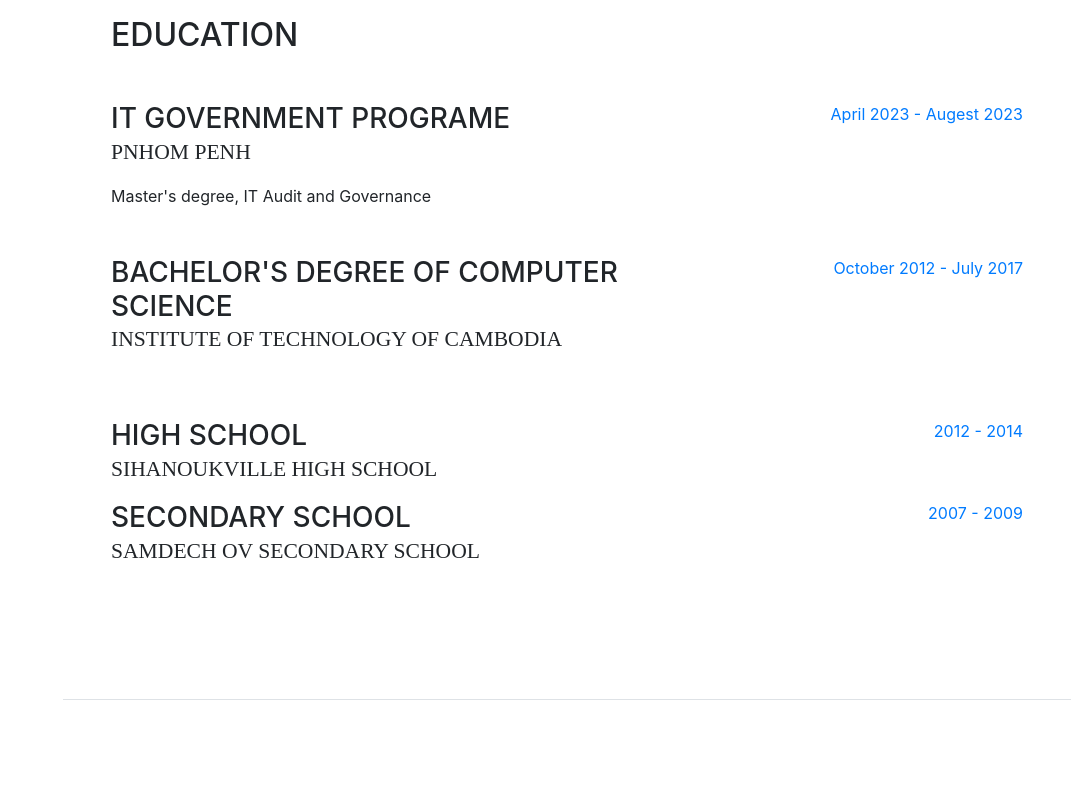
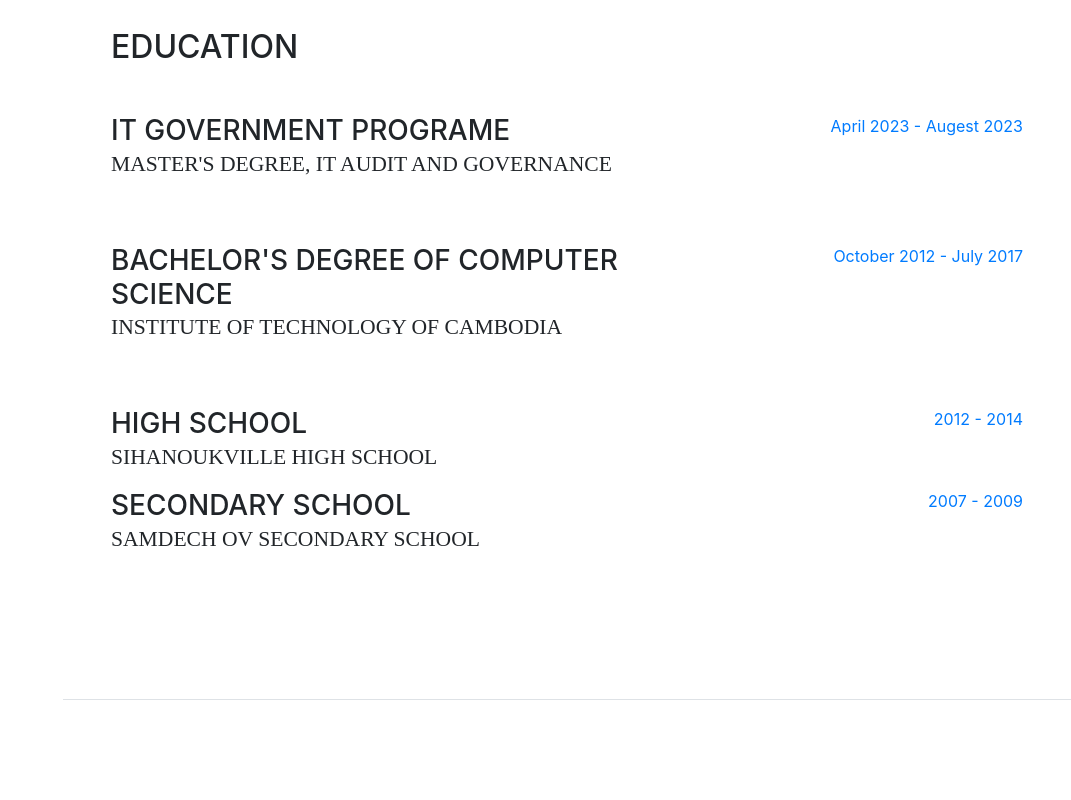
Before and after one commit to TheanySOK/TheanySOK.github.io, a website with bundled scripts: page index.html in a window 1280 px wide. Shown: the part 1700-2500 px from the top of the page, without its empty margins (209-1280 px from the left). Built offline with nearby package versions, Linux system fonts and the light colour scheme; a web font is replaced by a local one.

Commit message:
Update index.html
V.1.2

```diff
--- a/index.html
+++ b/index.html
@@ -148,8 +148,8 @@
         <div class="resume-item d-flex flex-column flex-md-row mb-5">
           <div class="resume-content mr-auto">
             <h3 class="mb-0">IT Government Programe </h3>
-            <div class="subheading mb-3">Pnhom Penh</div>
-            <div>Master's degree, IT Audit and Governance</div>
+            <div class="subheading mb-3">Master's degree, IT Audit and Governance</div>
+
           </div>
           <div class="resume-date text-md-right">
             <span class="text-primary">April 2023 - Augest 2023</span>
```
